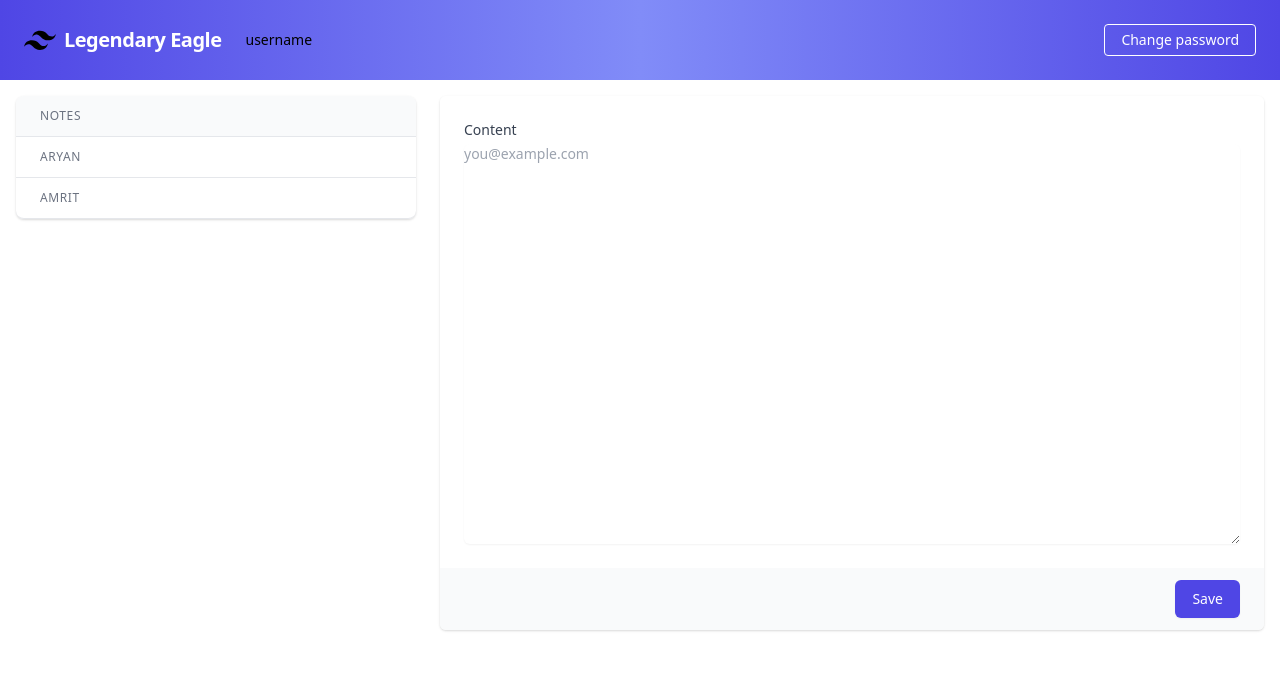
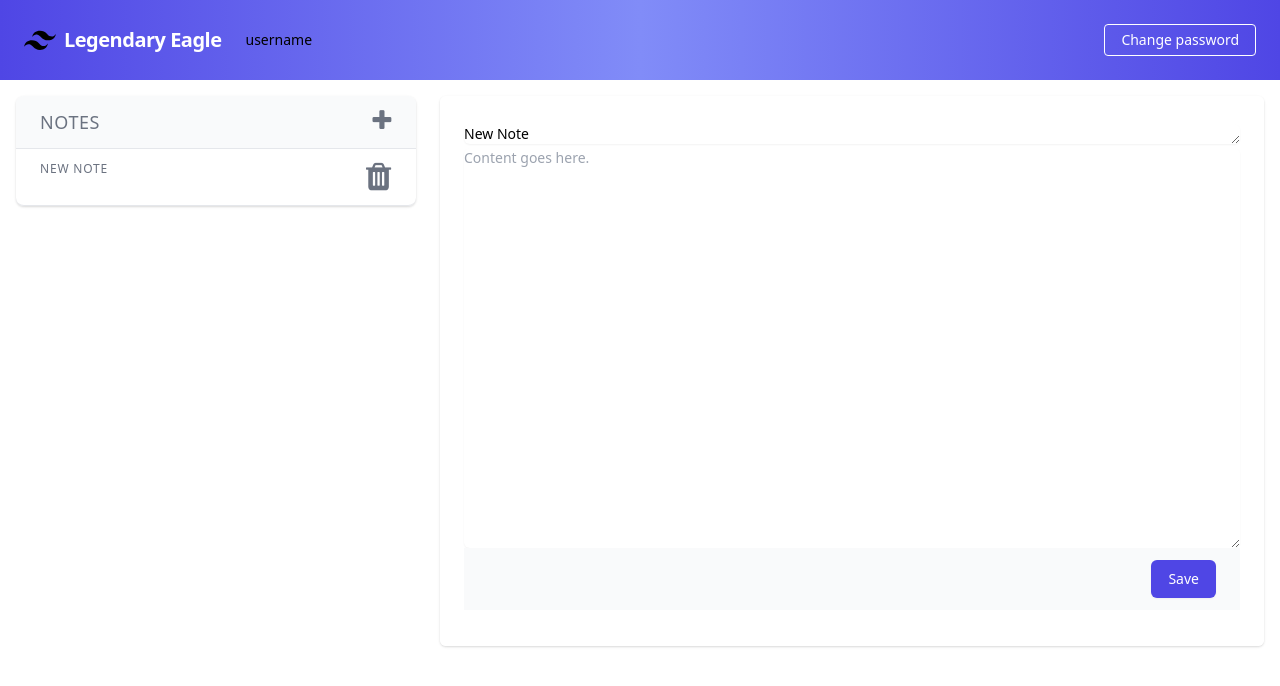
Before and after one commit to tanayvk/legendary-eagle, a React (Create React App) app: page /workspace in a window 1280 px wide. Shown: the top 686 px of the page. Built offline with nearby package versions, Linux system fonts and the light colour scheme.

Commit message:
modify workspace

```diff
--- a/package.json
+++ b/package.json
@@ -10,6 +10,7 @@
     "crypto-js": "^4.0.0",
     "firebase": "^8.2.5",
     "firebase-admin": "^9.4.2",
+    "font-awesome": "^4.7.0",
     "react": "^17.0.1",
     "react-dom": "^17.0.1",
     "react-router-dom": "^5.2.0",
--- a/src/components/Workspace.js
+++ b/src/components/Workspace.js
@@ -6,29 +6,104 @@ class Workspace extends React.Component {
   constructor(props) {
     super(props);
     this.state = {};
-    this.state.Notes = [];
-    this.handleNotes = this.handleNotes.bind(this);
+    this.state.notes = [
+      {
+        name: "New Note",
+        content: "",
+      },
+    ];
+    this.state.activeNote = 0;
+    this.handleContentChange = this.handleContentChange.bind(this);
+    this.handleNameChange = this.handleNameChange.bind(this);
+    this.addContent = this.addContent.bind(this);
+    this.createNewContent = this.createNewContent.bind(this);
+    this.handleDelete = this.handleDelete.bind(this);
+  }
+  createNewContent() {
+    this.setState((state) => {
+      let note = {
+        name: "New note",
+        content: "",
+      };
+      state.notes.push(note);
+      state.activeNote = state.notes.length - 1;
+      return {
+        notes: state.notes,
+        activeNote: state.activeNote,
+      };
+    });
+  }
+  deleteNote(index) {
+    this.setState((state) => {
+      state.notes.splice(index);
+      if (state.notes.length == 0) {
+        state.notes.push({
+          name: "New Note",
+          content: "",
+        });
+      }
+      return {
+        notes: state.notes,
+        activeNote: index != state.activeNote ? state.activeNote : 0,
+      };
+    });
+  }
+  handleContentChange(e) {
+    this.setState((state) => {
+      state.notes[state.activeNote].content = e.target.value;
+      return {
+        notes: state.notes,
+      };
+    });
+  }
+  handleNameChange(e) {
+    this.setState((state) => {
+      state.notes[state.activeNote].name = e.target.value;
+      return {
+        notes: state.notes,
+      };
+    });
   }
 
-  handleNotes() {
-    const notes = [
-      {
-        name: "Aryan",
-        content: "Such a noob",
-      },
-      {
-        name: "Amrit",
-        content: "Such a noob",
-      },
-    ];
+  addContent() {
+    this.setState((state) => {
+      let note = {
+        name: this.state.notes[this.state.activeNote].name,
+        content: state.content,
+      };
+      state.notes.push(note);
 
-    return notes.map((note) => (
+      return {
+        notes: state.notes,
+      };
+    });
+  }
+  handleDelete(e, i) {
+    this.deleteNote(i);
+  }
+  renderNotes() {
+    return this.state.notes.map((note, index) => (
       <tr>
         <th
           scope="col"
-          class="px-6 py-3 text-left text-xs font-medium text-gray-500 uppercase tracking-wider"
+          class="px-6 py-3 text-left  flex font-medium  text-gray-500 uppercase tracking-wider min-h "
         >
-          {note.name}
+          <span
+            class=" text-left flex-grow text-xs"
+            onClick={(e) => {
+              this.setState({
+                activeNote: index,
+              });
+            }}
+          >
+            {note.name}
+          </span>
+          <i
+            class=" text-sm fa fa-trash fa-2x"
+            onClick={(e) => {
+              this.handleDelete(e, index);
+            }}
+          ></i>
         </th>
       </tr>
     ));
@@ -36,9 +111,9 @@ class Workspace extends React.Component {
 
   render() {
     return (
-      <div class="">
+      <div class="h-screen overflow-hidden">
         <Header />
-        <div class="h-screen overflow-hidden items-center justify-center ">
+        <div class=" items-center justify-center ">
           <div>
             <div class="md:grid md:grid-cols-3 md:gap-6 m-4">
               <div class="md:col-span-1">
@@ -52,13 +127,18 @@ class Workspace extends React.Component {
                               <tr>
                                 <th
                                   scope="col"
-                                  class="px-6 py-3 text-left text-xs font-medium text-gray-500 uppercase tracking-wider"
+                                  class="px-6 py-3 grid grid-cols-6 text-xs flex item-strech font-medium text-gray-500 uppercase tracking-wider"
                                 >
-                                  NOTES
+                                  <span class="text-left text-lg">NOTES</span>
+                                  <i
+                                    class="fa fa-plus fa-2x col-span-5 text-right item-end"
+                                    aria-hidden="true"
+                                    onClick={this.createNewContent}
+                                  ></i>
                                 </th>
                               </tr>
                             </thead>
-                            {this.handleNotes()}
+                            {this.renderNotes()}
                           </table>
                         </div>
                       </div>
@@ -71,30 +151,38 @@ class Workspace extends React.Component {
                   <div class="shadow sm:rounded-md sm:overflow-hidden">
                     <div class="px-4 py-5 bg-white space-y-6 sm:p-6">
                       <div>
-                        <label
-                          for="about"
-                          class="block text-sm font-medium text-gray-700"
-                        >
-                          Content
-                        </label>
-                        <div class="mt-1">
+                        <div class="mt-1 mb-3">
+                          <textarea
+                            id="about"
+                            name="name"
+                            rows="1"
+                            class="shadow-sm focus:ring-indigo-500 focus:border-indigo-500 mt-1 block w-full sm:text-sm border-gray-300 rounded-md"
+                            placeholder="Name"
+                            value={this.state.notes[this.state.activeNote].name}
+                            onChange={this.handleNameChange}
+                          ></textarea>
                           <textarea
                             id="about"
                             name="about"
                             rows="20"
                             class="shadow-sm focus:ring-indigo-500 focus:border-indigo-500 mt-1 block w-full sm:text-sm border-gray-300 rounded-md"
-                            placeholder="you@example.com"
+                            placeholder="Content goes here."
+                            value={
+                              this.state.notes[this.state.activeNote].content
+                            }
+                            onChange={this.handleContentChange}
                           ></textarea>
+                          <div class="px-4 py-3 bg-gray-50 text-right sm:px-6">
+                            <button
+                              type="button"
+                              class="inline-flex justify-center py-2 px-4 border border-transparent shadow-sm text-sm font-medium rounded-md text-white bg-indigo-600 hover:bg-indigo-700 focus:outline-none focus:ring-2 focus:ring-offset-2 focus:ring-indigo-500"
+                              onClick={this.addContent}
+                            >
+                              Save
+                            </button>
+                          </div>
                         </div>
                       </div>
-                    </div>
-                    <div class="px-4 py-3 bg-gray-50 text-right sm:px-6">
-                      <button
-                        type="submit"
-                        class="inline-flex justify-center py-2 px-4 border border-transparent shadow-sm text-sm font-medium rounded-md text-white bg-indigo-600 hover:bg-indigo-700 focus:outline-none focus:ring-2 focus:ring-offset-2 focus:ring-indigo-500"
-                      >
-                        Save
-                      </button>
                     </div>
                   </div>
                 </form>
--- a/src/index.js
+++ b/src/index.js
@@ -1,7 +1,7 @@
 import React from "react";
 import ReactDOM from "react-dom";
-
 import App from "./App";
+import "../node_modules/font-awesome/css/font-awesome.min.css";
 
 ReactDOM.render(<App />, document.getElementById("root"));
 
```
Also changed, not shown: public/index.html (line endings or trailing spaces), 1 other file (tests, documents, lock files or other folders).
